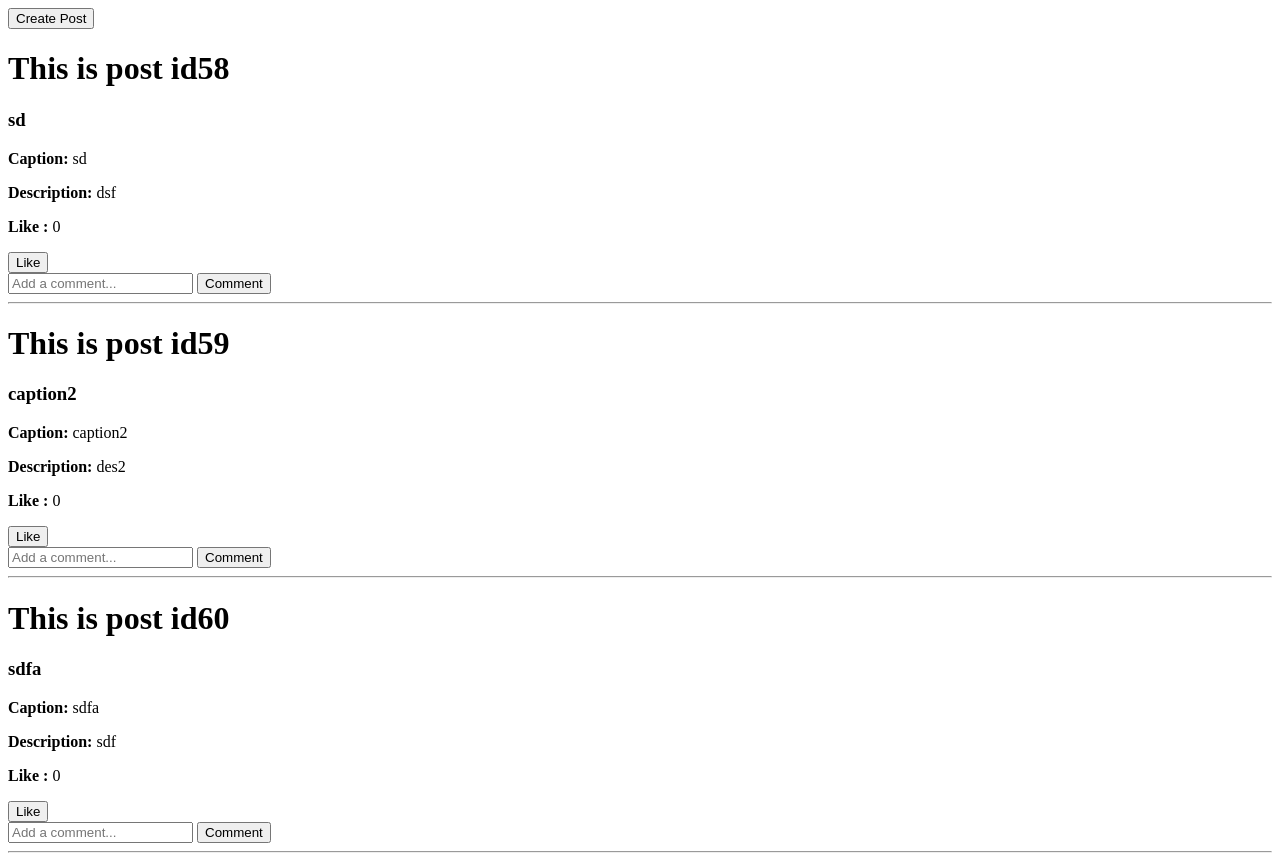
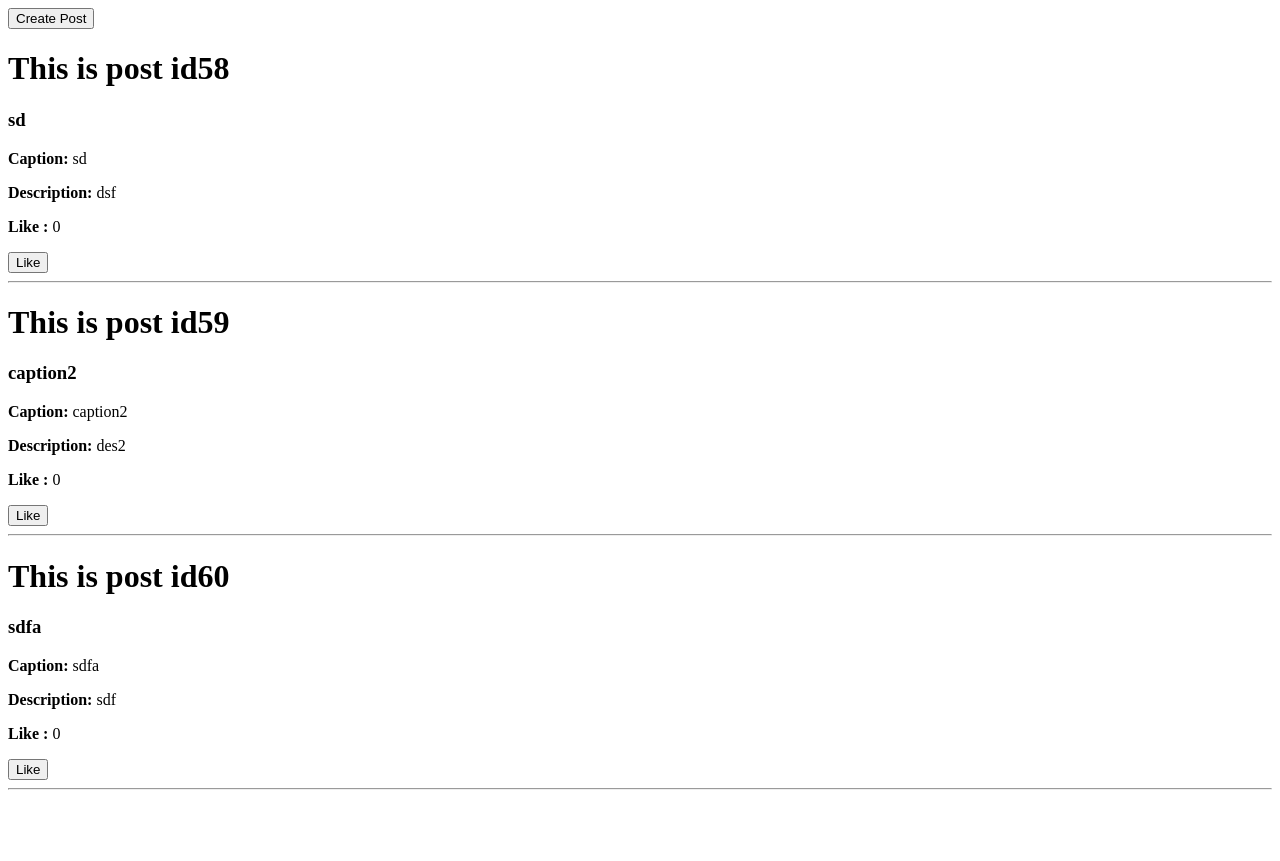
Before and after one commit to lokesh-bottu/reddit-django, a Django app: page /create_post/ in a window 1280 px wide. After the commit the page ends 790 px from the top, so only its background shows below. Run offline with Django 4.2, Linux system fonts and the light colour scheme; data comes from the database, SQL or seed files in the repository; both versions use the stored data as it was after the commit.

Commit message:
removed comments part

```diff
--- a/Templates/authentication/comments_section.html
+++ /dev/null
@@ -1,5 +0,0 @@
-<!-- comments_section.html -->
-
-{% for comment in comments %}
-    <p>{{ comment.user.username }}: {{ comment.text }}</p>
-{% endfor %}
--- a/Templates/authentication/index1.html
+++ b/Templates/authentication/index1.html
@@ -48,15 +48,6 @@
     <p><strong>Like :</strong> <span id="likes_count_{{ post_id }}">{{ post_info.post_likes }}</span></p>
     <button id="like_button_{{ post_id }}" onclick="likePost({{ post_id }})">Like</button>
 
-    <div id="comments_section_{{ post_id }}">
-
-      {% for comment in comments %}
-        <p>{{ comment.user.username }}: {{ comment.text }}</p>
-      {% endfor %}
-    </div>
-
-    <input type="text" id="comment_input_{{ post_id }}" placeholder="Add a comment...">
-    <button onclick="commentPost({{ post_id }})">Comment</button>
 
   </div>
   <hr>
@@ -99,36 +90,6 @@
     }
 
 
-    function commentPost(postId) {
-        const commentInput = document.getElementById(`comment_input_${postId}`);
-        const commentText = commentInput.value.trim();
-
-        if (commentText !== "") {
-            const csrfToken = document.getElementsByName('csrfmiddlewaretoken')[0].value;
-
-            console.log(`Adding comment to post ${postId}`);
-            console.log(`Comment text: ${commentText}`);
-            console.log(`CSRF Token: ${csrfToken}`);
-
-            fetch('{% url "comment_post" %}', {
-                method: 'POST',
-                headers: {
-                    'Content-Type': 'application/x-www-form-urlencoded',
-                    'X-CSRFToken': csrfToken,
-                },
-                body: `post_id=${postId}&text=${commentText}`,
-            })
-            .then(response => response.json())
-            .then(data => {
-                // Update the comments section in the UI
-                const commentsSection = document.getElementById(`comments_section_${postId}`);
-                if (commentsSection) {
-                    commentsSection.innerHTML = data.comments_html;
-                }
-            })
-            .catch(error => console.error('Error:', error));
-        }
-    }
 
 </script>
 
--- a/UserProfile/forms.py
+++ b/UserProfile/forms.py
@@ -3,7 +3,3 @@ from django import forms
 
 class LikeForm(forms.Form):
     post_id = forms.IntegerField()
-
-
-class CommentForm(forms.Form):
-    text = forms.CharField(widget=forms.Textarea)
--- a/UserProfile/views.py
+++ b/UserProfile/views.py
@@ -8,7 +8,7 @@ from django.shortcuts import render, get_object_or_404
 from django.http import HttpResponse,JsonResponse
 from .models import Post,Comment
 from django.contrib.auth.models import User
-from .forms import LikeForm,CommentForm
+from .forms import LikeForm
 import json
 
 def create_post_view(request):
@@ -67,37 +67,3 @@ def like_post(request):
             print("Invalid JSON data")
     print("Invalid request")
     return JsonResponse({'error': 'Invalid request'})
-
-
-
-
-
-
-
-
-
-
-def post_detail(request, post_id):
-    post = get_object_or_404(Post, id=post_id)
-    comments = Comment.objects.filter(post_id=post_id)
-    comment_form = CommentForm()
-
-    return render(request, 'index1.html', {'post': post, 'comments': comments, 'comment_form': comment_form})
-
-def comment_post(request):
-    if request.method == 'POST' and request.is_ajax():
-        post_id = request.POST.get('post_id')
-        text = request.POST.get('text')
-
-        post = get_object_or_404(Post, id=post_id)
-        user = request.user  # Assuming you have authentication in place
-
-        comment = Comment(user=user, post_id=post, text=text)
-        comment.save()
-
-        comments = Comment.objects.filter(post_id=post_id)
-        comments_html = render_to_string('comments_section.html', {'comments': comments})
-
-        return JsonResponse({'comments_html': comments_html})
-
-    return JsonResponse({'error': 'Invalid request'})
```
Also changed, not shown: db.sqlite3.
